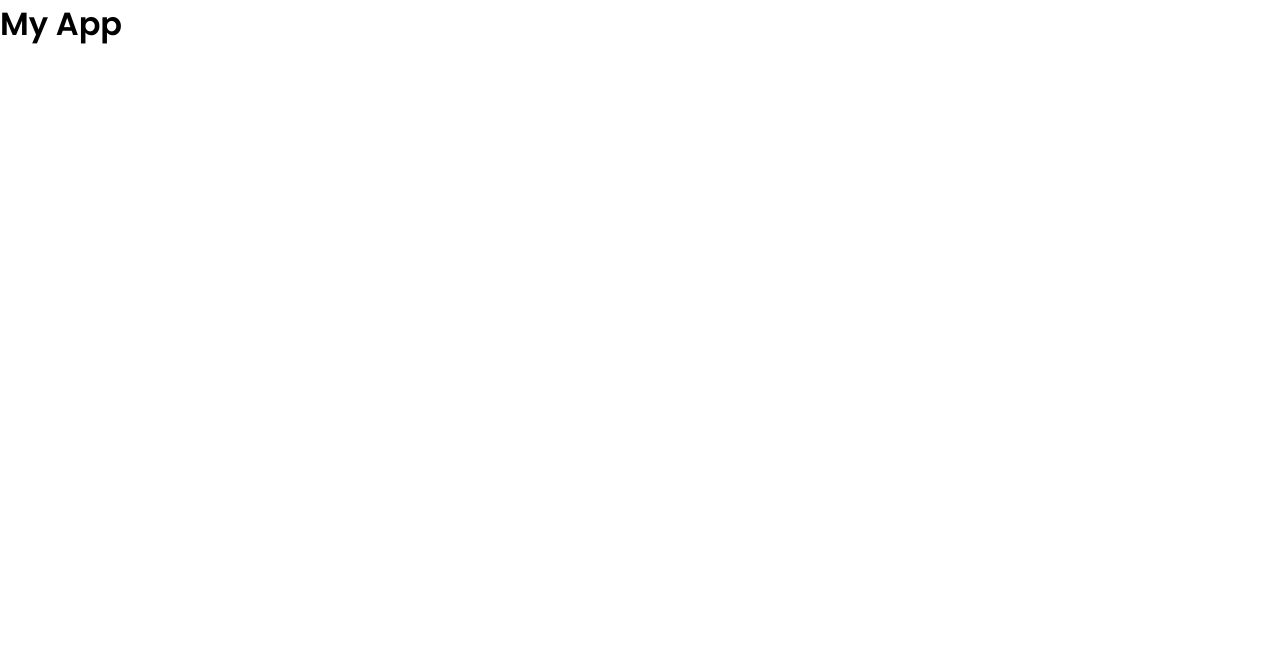
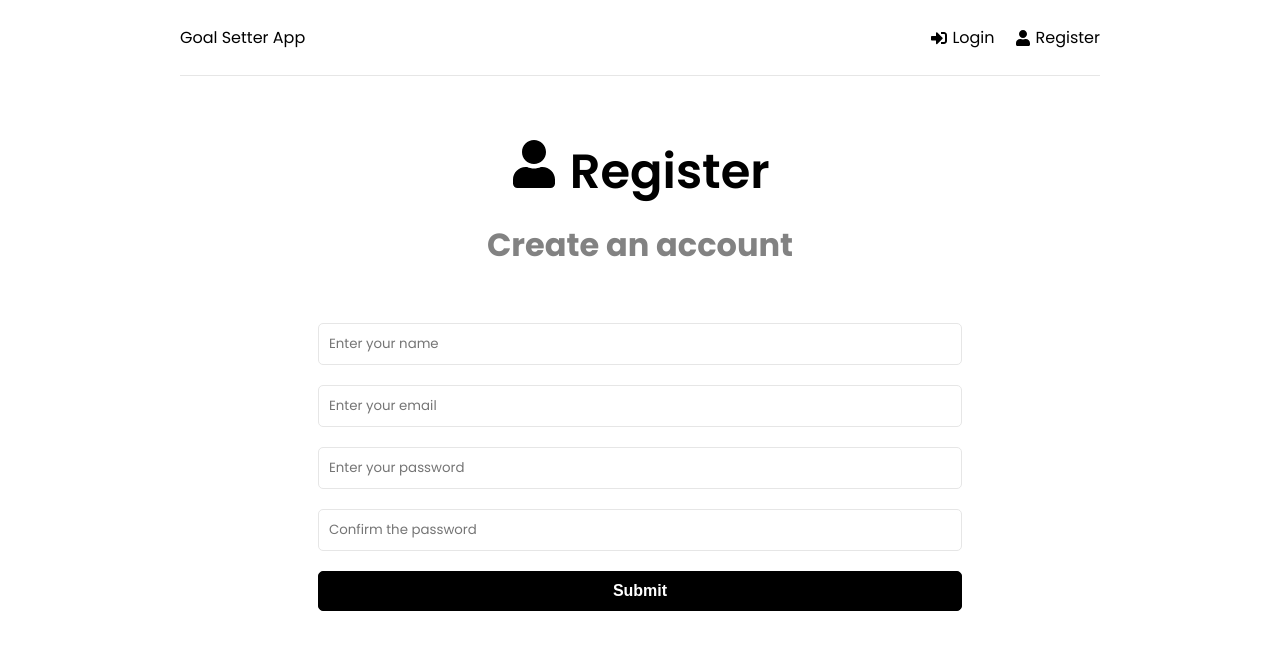
Before and after one commit to yashrajOjha/goal-setter-app, a React (Create React App) app in the folder frontend/: page /register in a window 1280 px wide. Shown: the top 650 px of the page. Built offline with nearby package versions, Linux system fonts and the light colour scheme.

Commit message:
ADD: Register and Login

```diff
--- a/frontend/package.json
+++ b/frontend/package.json
@@ -9,7 +9,9 @@
     "@testing-library/user-event": "^7.2.1",
     "react": "^17.0.2",
     "react-dom": "^17.0.2",
+    "react-icons": "^4.3.1",
     "react-redux": "^7.2.6",
+    "react-router-dom": "^6.2.1",
     "react-scripts": "5.0.0"
   },
   "scripts": {
--- a/frontend/src/App.js
+++ b/frontend/src/App.js
@@ -1,8 +1,23 @@
+import {BrowserRouter as Router, Routes, Route} from 'react-router-dom'
+import Header from './components/Header';
+import Dashboard from './pages/Dashboard';
+import Login from './pages/Login';
+import Register from './pages/Register';
+
 function App() {
   return (
-    <div className="App">
-      <h1>My App</h1>
+    <>
+    <Router>
+    <div className="container">
+    <Header/>
+      <Routes>
+        <Route path='/' element={<Dashboard/>} />
+        <Route path='/login' element={<Login/>} />
+        <Route path='/register' element={<Register/>} />
+      </Routes>
     </div>
+    </Router>
+    </>
   );
 }
 
--- /dev/null
+++ b/frontend/src/components/Header.jsx
@@ -0,0 +1,22 @@
+import React from 'react'
+import {FaSignInAlt,FaSignOutAlt,FaUser} from 'react-icons/fa'
+import {Link} from 'react-router-dom'
+function Header() {
+  return (
+    <header className='header'>
+        <div className='logo'>
+            <Link to='/'>Goal Setter App</Link>
+        </div>
+        <ul>
+            <li>
+                <Link to='/login'><FaSignInAlt/> Login</Link>
+            </li>
+            <li>
+                <Link to='/register'><FaUser/> Register</Link>
+            </li>
+        </ul>
+    </header>
+  )
+}
+
+export default Header
--- /dev/null
+++ b/frontend/src/pages/Dashboard.jsx
@@ -0,0 +1,9 @@
+import React from 'react'
+
+function Dashboard() {
+  return (
+    <div>Dashboard</div>
+  )
+}
+
+export default Dashboard
--- /dev/null
+++ b/frontend/src/pages/Login.jsx
@@ -0,0 +1,58 @@
+import React from 'react'
+import {useState,useEffect} from 'react'
+import {FaSignInAlt} from 'react-icons/fa'
+function Login() {
+  const [formData,setFormData] = useState({
+    email:"",
+    password:"",
+  })
+  const {email,password } = formData
+  const onChange= (e)=>{
+    setFormData((prevState) => ({
+      ...prevState,
+      [e.target.name]: e.target.value,
+    }))
+  }
+  const onSubmit =(e)=>{
+    e.preventDefault()
+  }
+  return (
+    <>
+    <section className='heading'>
+      <h1>
+        <FaSignInAlt/> Login
+      </h1>
+      <p>Login with your credentials </p>
+    </section>
+    <section className='form'>
+      <form onSubmit={onSubmit}>
+      <div className="form-group">
+        <input type="text"
+        className="form-control"
+        id='email'
+        name='email'
+        value={email}
+        placeholder="Enter your email"
+        onChange={onChange}/>
+      </div>
+      <div className="form-group">
+        <input type="password"
+        className="form-control"
+        id='password'
+        name='password'
+        value={password}
+        placeholder="Enter your password"
+        onChange={onChange}/>
+      </div>
+      <div className="form-group">
+        <button type='submit' className="btn btn-block">
+          Login
+        </button>
+      </div>
+      </form>
+    </section>
+    </>
+  )
+}
+
+export default Login
--- /dev/null
+++ b/frontend/src/pages/Register.jsx
@@ -0,0 +1,78 @@
+import React from 'react'
+import { useState,useEffect  } from 'react'
+import {FaUser} from 'react-icons/fa'
+function Register() {
+  const [formData,setFormData] = useState({
+    name:"",
+    email:"",
+    password:"",
+    conpassword:"",
+  })
+  const {name,email,password,conpassword} = formData
+  const onChange= (e)=>{
+    setFormData((prevState) => ({
+      ...prevState,
+      [e.target.name]: e.target.value,
+    }))
+  }
+  const onSubmit =(e)=>{
+    e.preventDefault()
+  }
+  return (
+    <>
+    <section className='heading'>
+      <h1>
+        <FaUser/> Register
+      </h1>
+      <p>Create an account</p>
+    </section>
+    <section className='form'>
+      <form onSubmit={onSubmit}>
+      <div className="form-group">
+        <input type="text"
+        className="form-control"
+        id='name'
+        name='name'
+        value={name}
+        placeholder="Enter your name"
+        onChange={onChange}/>
+      </div>
+      <div className="form-group">
+        <input type="text"
+        className="form-control"
+        id='email'
+        name='email'
+        value={email}
+        placeholder="Enter your email"
+        onChange={onChange}/>
+      </div>
+      <div className="form-group">
+        <input type="password"
+        className="form-control"
+        id='password'
+        name='password'
+        value={password}
+        placeholder="Enter your password"
+        onChange={onChange}/>
+      </div>
+      <div className="form-group">
+        <input type="password"
+        className="form-control"
+        id='password2'
+        name='password2'
+        value={conpassword}
+        placeholder="Confirm the password"
+        onChange={onChange}/>
+      </div>
+      <div className="form-group">
+        <button type='submit' className="btn btn-block">
+          Submit
+        </button>
+      </div>
+      </form>
+    </section>
+    </>
+  )
+}
+
+export default Register
```
Also changed, not shown: 1 other file (tests, documents, lock files or other folders).
